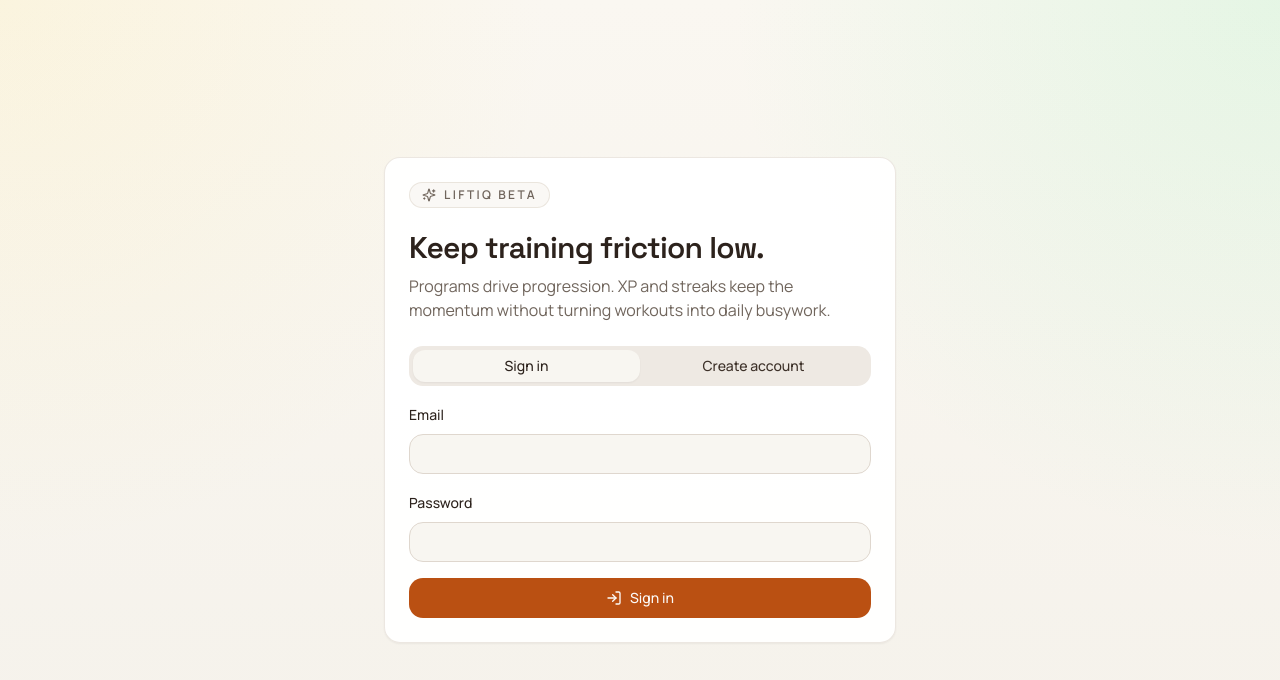
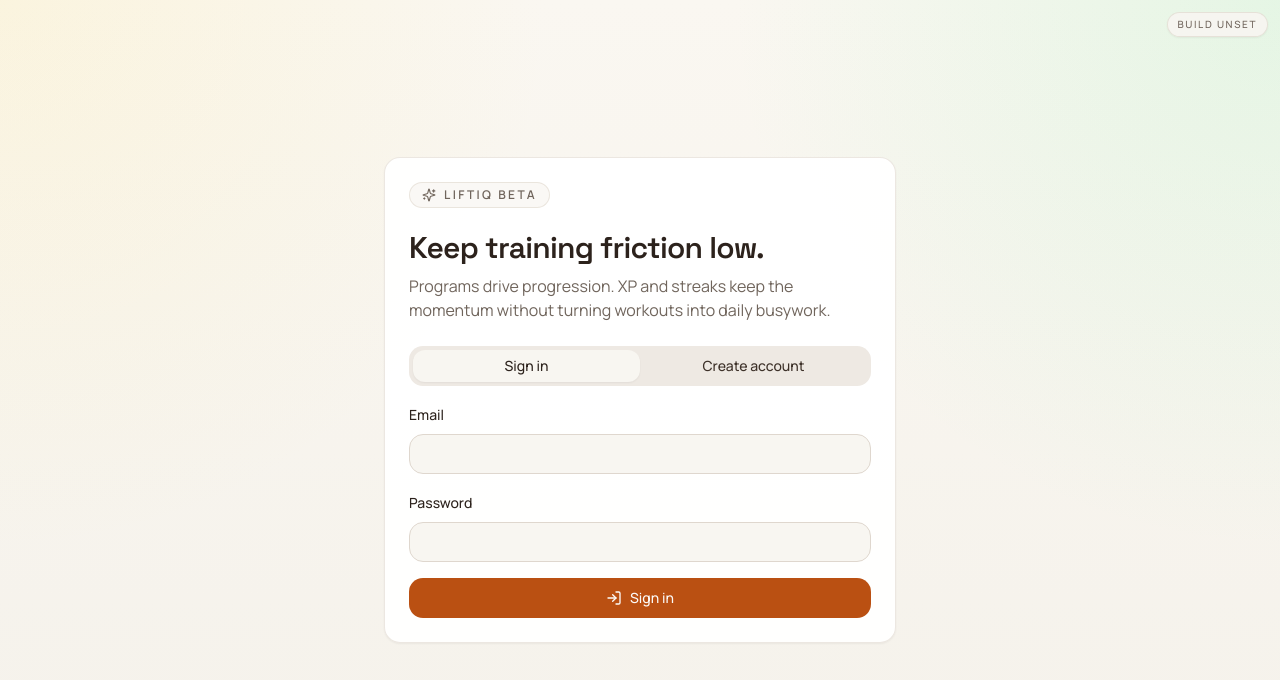
Before and after one commit to filipelagrenade/TrainingApp, a Next.js app in the folder web/: page / in a window 1280 px wide. Shown: the top 680 px of the page. Built offline with nearby package versions, Linux system fonts and the light colour scheme; no server answers.

Commit message:
chore(web): expose frontend build badge

```diff
--- a/web/src/components/layout/app-shell.tsx
+++ b/web/src/components/layout/app-shell.tsx
@@ -1,5 +1,6 @@
 import type { ReactNode } from "react";
 
+import { BuildBadge } from "@/components/layout/build-badge";
 import { PrimaryNav } from "@/components/layout/primary-nav";
 
 export const AppShell = ({
@@ -10,6 +11,7 @@
   showNav?: boolean;
 }) => (
   <div className="min-h-screen bg-[radial-gradient(circle_at_top_left,_rgba(253,230,138,0.18),_transparent_35%),radial-gradient(circle_at_top_right,_rgba(134,239,172,0.18),_transparent_35%),linear-gradient(180deg,_#faf7f1_0%,_#f4f1ea_100%)] pb-24">
+    <BuildBadge />
     <main className="mx-auto max-w-7xl px-4 py-6">{children}</main>
     {showNav ? <PrimaryNav /> : null}
   </div>
--- /dev/null
+++ b/web/src/components/layout/build-badge.tsx
@@ -0,0 +1,10 @@
+"use client";
+
+const rawBuildId = process.env.NEXT_PUBLIC_BUILD_ID ?? "dev";
+const buildId = rawBuildId.length > 12 ? rawBuildId.slice(0, 7) : rawBuildId;
+
+export const BuildBadge = () => (
+  <div className="fixed right-3 top-3 z-50 rounded-full border border-border/70 bg-background/90 px-2.5 py-1 text-[10px] font-medium uppercase tracking-[0.16em] text-muted-foreground shadow-sm backdrop-blur">
+    build {buildId}
+  </div>
+);
```
Also changed, not shown: 2 other files (tests, documents, lock files or other folders).
